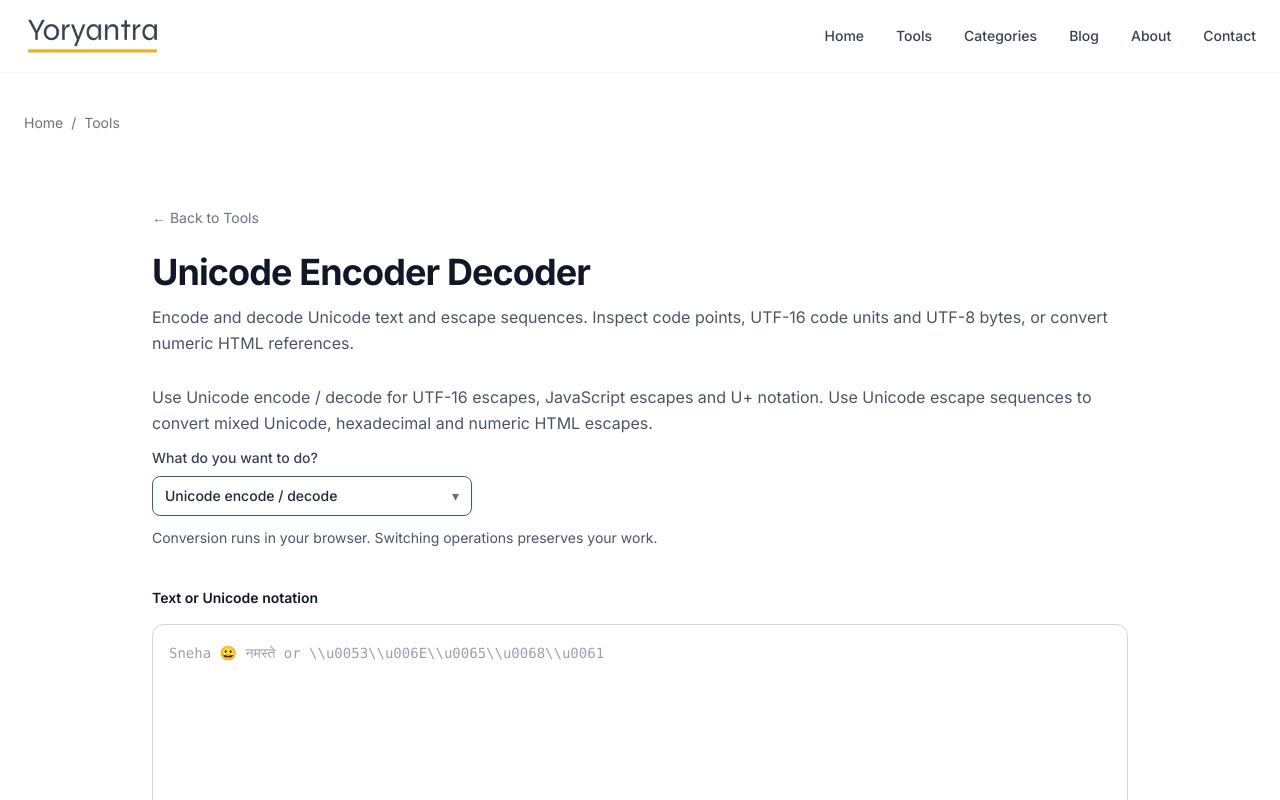
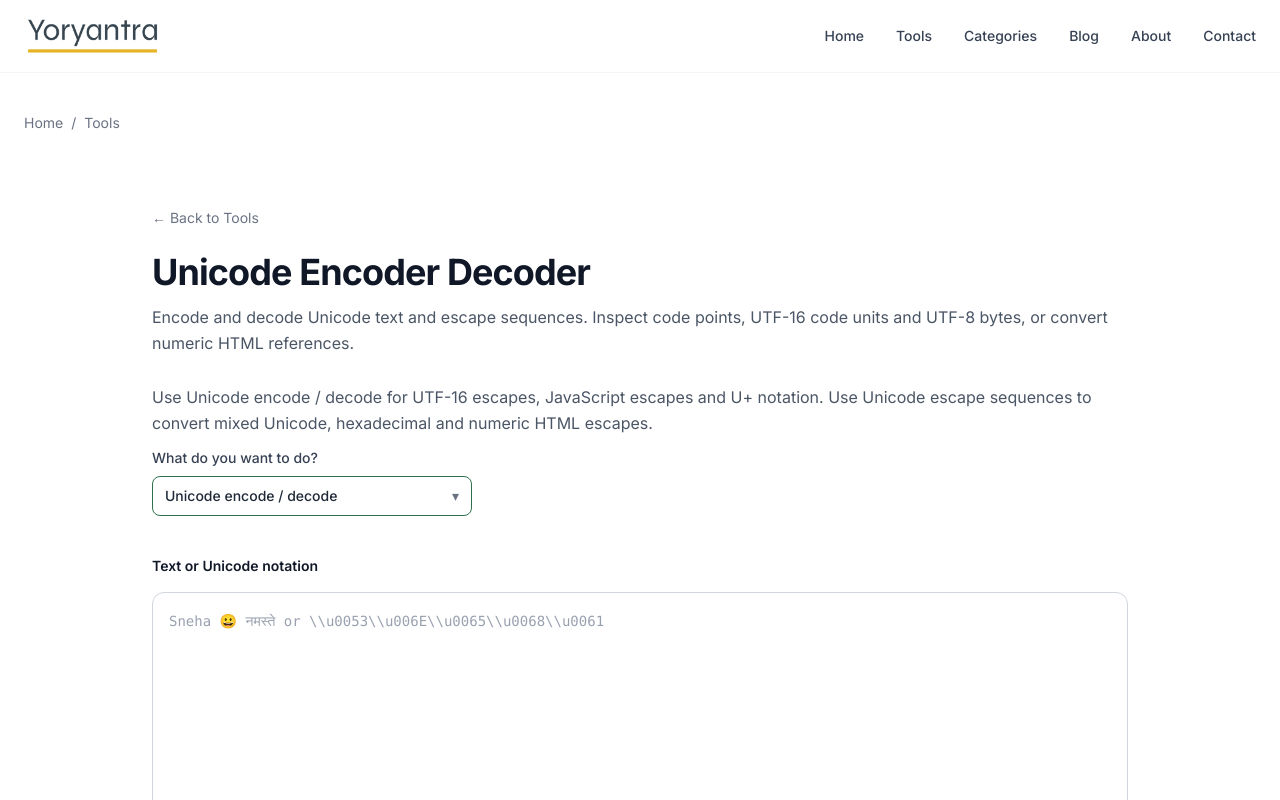
Before and after one commit to vaarunsonawwane-ops/yoryantra-new, a Next.js app: page /tools/unicode-encoder-decoder in a window 1280 px wide. Shown: the top 800 px of the page. Built offline with nearby package versions, Linux system fonts and the light colour scheme.

Commit message:
Update ToolClient.tsx

```diff
--- a/app/tools/unicode-encoder-decoder/ToolClient.tsx
+++ b/app/tools/unicode-encoder-decoder/ToolClient.tsx
@@ -17,7 +17,6 @@ export default function ToolClient() {
     <div className="mb-10">
       <p className="leading-relaxed text-gray-600">Use Unicode encode / decode for UTF-16 escapes, JavaScript escapes and U+ notation. Use Unicode escape sequences to convert mixed Unicode, hexadecimal and numeric HTML escapes.</p>
       <div className="mt-3 max-w-80"><YoryantraSelect variant="task" width="wide" label="What do you want to do?" value={active} onChange={value => open(value as Operation)} options={tasks.map(task => ({...task}))} /></div>
-      <p className="mt-3 text-sm text-gray-600">Conversion runs in your browser. Switching operations preserves your work.</p>
     </div>
     {visited.includes("unicode") && <div hidden={active !== "unicode"} role="region" aria-label="Unicode encode / decode"><UnicodePanel incoming={incoming.unicode} onSend={send}/></div>}
     {visited.includes("escape") && <div hidden={active !== "escape"} role="region" aria-label="Unicode escape sequences"><EscapePanel incoming={incoming.escape} onSend={send}/></div>}
```
